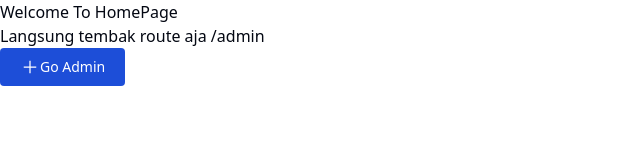
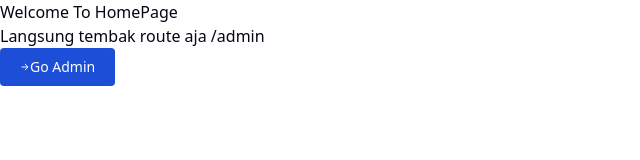
Before and after one commit to ianbom/rental-nextjs, a Next.js app: page / in a window 1280 px wide. Shown: the top 160 px of the page, without its empty margins (0-640 px from the left). Built offline with nearby package versions, Linux system fonts and the light colour scheme.

Commit message:
allah bisa dong

```diff
--- a/app/admin/page.tsx
+++ b/app/admin/page.tsx
@@ -1,10 +1,10 @@
-
+'use client';
 
 import Search from './search';
 import CustomerTable from './users-table';
 
 
-export default async function IndexPage({
+export default function IndexPage({
   searchParams
 }: {
   searchParams: { query: string; page: string };
--- a/app/admin/transaction/page.tsx
+++ b/app/admin/transaction/page.tsx
@@ -1,3 +1,4 @@
+'use client';
 import React from 'react'
 import Search from '../search';
 import TransactionTable from './transaction-table';
@@ -20,7 +21,7 @@ const TransactionPage = ({
             <div className="w-full mb-4">
                 <Search />
             </div>
-           <TransactionTable query={query} currentPage={currentPage}/>
+            <TransactionTable query={query} currentPage={currentPage} />
         </main>
     );
 
--- a/app/admin/vechile/page.tsx
+++ b/app/admin/vechile/page.tsx
@@ -1,3 +1,4 @@
+'use client';
 import React from 'react'
 import Search from '../search';
 import VechileTable from './vechile-table';
--- a/kendaraan_components/button.tsx
+++ b/kendaraan_components/button.tsx
@@ -3,7 +3,7 @@
 import { useFormStatus } from "react-dom";
 import clsx from "clsx";
 import Link from "next/link";
-import { IoAddSharp, IoPencil, IoTrashOutline } from "react-icons/io5";
+import { IoAddSharp, IoArrowForward, IoPencil, IoTrashOutline } from "react-icons/io5";
 import Create from '@/image-components/create-image';
 
 
@@ -101,7 +101,7 @@ export const GoAdmin = () => {
             href="/admin"
             className="inline-flex items-center space-x-1 text-white bg-blue-700 hover:bg-blue-800 px-5 py-[9px] rounded-sm text-sm">
 
-            <IoAddSharp size={20} />
+            <IoArrowForward size={10} />
             Go Admin
         </Link>
     )
```
